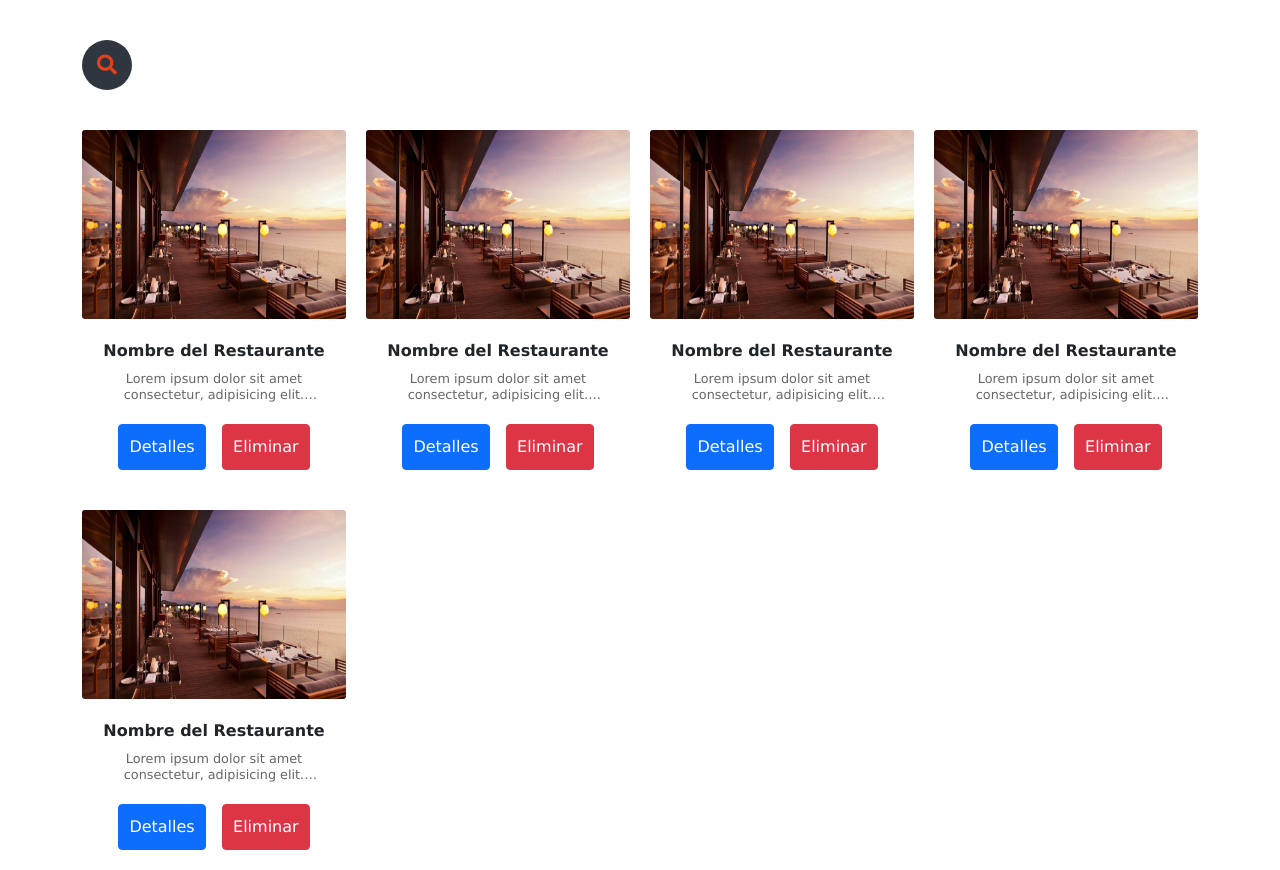
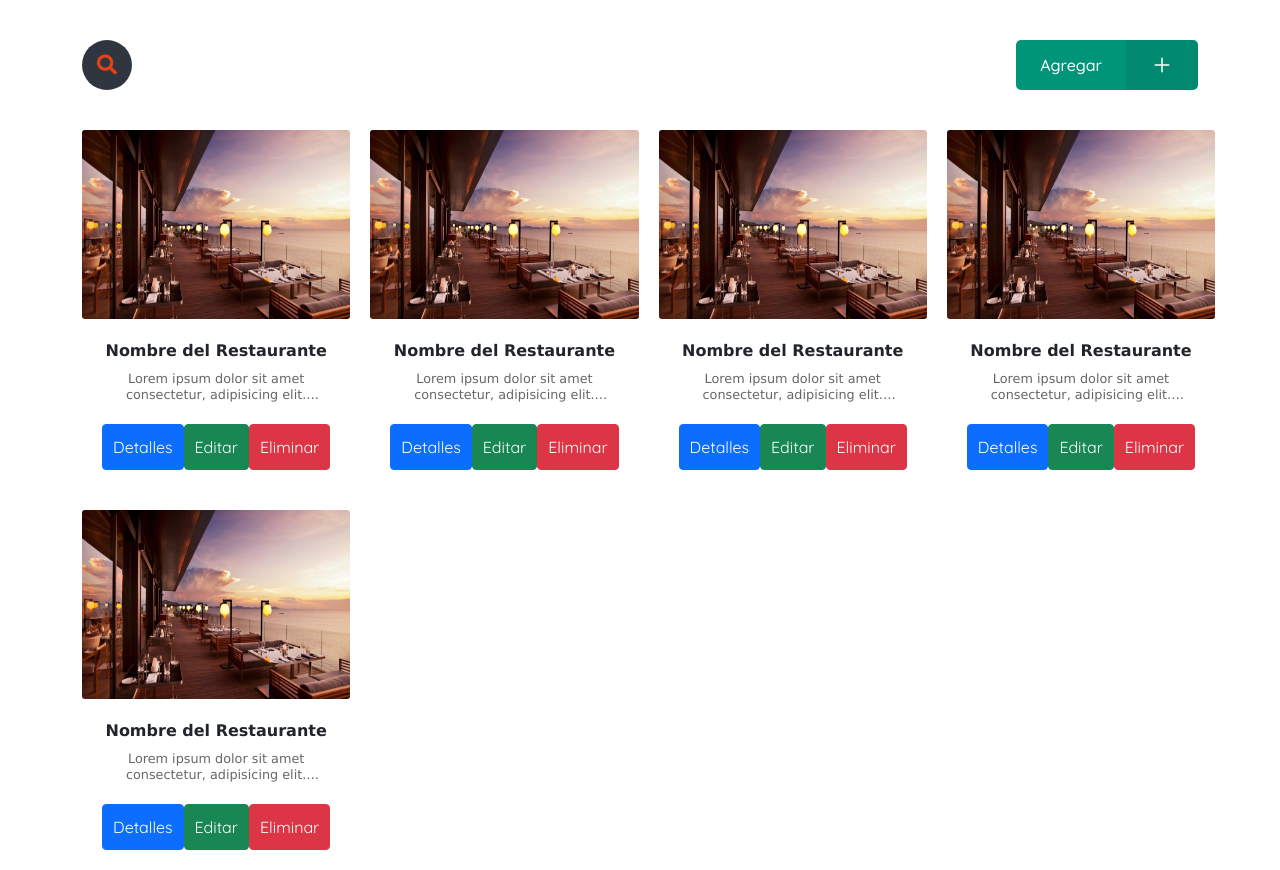
Before and after one commit to jirenuki-69/JAJAX-Restaurant, a PHP site: page /pages/catalogo.php in a window 1280 px wide. Run offline with PHP 8.4, Linux system fonts and the light colour scheme; some libraries are stand-ins or nearby versions.

Commit message:
Add & Edit Buttons

```diff
--- a/css/catalogo.css
+++ b/css/catalogo.css
@@ -12,6 +12,54 @@ body {
 .catalog-container {
   width: 100%;
   margin-top: 40px;
+}
+
+.catalog-header {
+  width: 100%;
+  display: flex;
+  flex-direction: row;
+  justify-content: space-between;
+}
+
+.custom-button {
+  display: inline-flex;
+  height: 50px;
+  padding: 0;
+  background: #009578;
+  border: none;
+  outline: none;
+  border-radius: 5px;
+  overflow: hidden;
+  font-size: 16px;
+  font-weight: 500;
+  cursor: pointer;
+  font-family: 'Quicksand', sans-serif;
+}
+
+.btn {
+  font-family: 'Quicksand', sans-serif;
+}
+
+.custom-button:hover {
+  background: #008168;
+}
+
+.custom-button:active {
+  background: #006E58;
+}
+
+.button-text,
+.button-icon {
+  display: inline-flex;
+  align-items: center;
+  padding: 0 24px;
+  color: var(--light-color);
+  height: 100%;
+}
+
+.button-icon {
+  font-size: 1.5em;
+  background-color: rgba(0, 0, 0, 0.08);
 }
 
 .search-box {
@@ -123,7 +171,6 @@ body {
   display: flex;
   flex: 1;
   width: 100%;
-  display: flex;
   justify-content: space-evenly;
 }
 
--- a/pages/catalogo.php
+++ b/pages/catalogo.php
@@ -7,14 +7,25 @@
   ?>
   <link rel="stylesheet" href="../css/catalogo.css">
   <link rel="stylesheet" href="https://use.fontawesome.com/releases/v5.6.3/css/all.css" integrity="sha384-UHRtZLI+pbxtHCWp1t77Bi1L4ZtiqrqD80Kn4Z8NTSRyMA2Fd33n5dQ8lWUE00s/" crossorigin="anonymous">
+  <link rel="preconnect" href="https://fonts.googleapis.com">
+  <link rel="preconnect" href="https://fonts.gstatic.com" crossorigin>
+  <link href="https://fonts.googleapis.com/css2?family=Quicksand:wght@300;400;500;600;700&display=swap" rel="stylesheet">
   <title>Catálogo</title>
 </head>
 
 <body>
   <div class="catalog-container container">
-    <div class="search-box">
-      <button class="btn-search"><i class="fas fa-search"></i></button>
-      <input id="catalog-search" type="text" class="input-search" placeholder="Type to Search...">
+    <div class="catalog-header">
+      <div class="search-box">
+        <button class="btn-search"><i class="fas fa-search"></i></button>
+        <input id="catalog-search" type="text" class="input-search" placeholder="Type to Search...">
+      </div>
+      <button id="btn-agregar" type="button" class="custom-button">
+        <span class="button-text">Agregar</span>
+        <span class="button-icon">
+          <ion-icon name="add-outline"></ion-icon>
+        </span>
+      </button>
     </div>
     <div class="cards-container">
       <div class="my-card">
@@ -24,6 +35,7 @@
           <p class="card-desc">Lorem ipsum dolor sit amet consectetur, adipisicing elit. Consequuntur nam illum perspiciatis magni sunt quo, assumenda ducimus obcaecati? Vero, a soluta? Itaque fugiat minus cum exercitationem laboriosam, quae ipsum repellat?</p>
           <div class="card-buttons">
             <button id="btn-more-info" class="btn btn-primary">Detalles</button>
+            <button id="btn-edit" class="btn btn-success">Editar</button>
             <button id="btn-delete" class="btn btn-danger">Eliminar</button>
           </div>
         </div>
@@ -35,6 +47,7 @@
           <p class="card-desc">Lorem ipsum dolor sit amet consectetur, adipisicing elit. Consequuntur nam illum perspiciatis magni sunt quo, assumenda ducimus obcaecati? Vero, a soluta? Itaque fugiat minus cum exercitationem laboriosam, quae ipsum repellat?</p>
           <div class="card-buttons">
             <button id="btn-more-info" class="btn btn-primary">Detalles</button>
+            <button id="btn-edit" class="btn btn-success">Editar</button>
             <button id="btn-delete" class="btn btn-danger">Eliminar</button>
           </div>
         </div>
@@ -46,6 +59,7 @@
           <p class="card-desc">Lorem ipsum dolor sit amet consectetur, adipisicing elit. Consequuntur nam illum perspiciatis magni sunt quo, assumenda ducimus obcaecati? Vero, a soluta? Itaque fugiat minus cum exercitationem laboriosam, quae ipsum repellat?</p>
           <div class="card-buttons">
             <button id="btn-more-info" class="btn btn-primary">Detalles</button>
+            <button id="btn-edit" class="btn btn-success">Editar</button>
             <button id="btn-delete" class="btn btn-danger">Eliminar</button>
           </div>
         </div>
@@ -57,6 +71,7 @@
           <p class="card-desc">Lorem ipsum dolor sit amet consectetur, adipisicing elit. Consequuntur nam illum perspiciatis magni sunt quo, assumenda ducimus obcaecati? Vero, a soluta? Itaque fugiat minus cum exercitationem laboriosam, quae ipsum repellat?</p>
           <div class="card-buttons">
             <button id="btn-more-info" class="btn btn-primary">Detalles</button>
+            <button id="btn-edit" class="btn btn-success">Editar</button>
             <button id="btn-delete" class="btn btn-danger">Eliminar</button>
           </div>
         </div>
@@ -68,6 +83,7 @@
           <p class="card-desc">Lorem ipsum dolor sit amet consectetur, adipisicing elit. Consequuntur nam illum perspiciatis magni sunt quo, assumenda ducimus obcaecati? Vero, a soluta? Itaque fugiat minus cum exercitationem laboriosam, quae ipsum repellat?</p>
           <div class="card-buttons">
             <button id="btn-more-info" class="btn btn-primary">Detalles</button>
+            <button id="btn-edit" class="btn btn-success">Editar</button>
             <button id="btn-delete" class="btn btn-danger">Eliminar</button>
           </div>
         </div>
@@ -82,6 +98,7 @@
         <p class="card-desc">Lorem ipsum dolor sit amet consectetur, adipisicing elit. Consequuntur nam illum perspiciatis magni sunt quo, assumenda ducimus obcaecati? Vero, a soluta? Itaque fugiat minus cum exercitationem laboriosam, quae ipsum repellat?</p>
         <div class="card-buttons">
           <button id="btn-more-info" class="btn btn-primary">Detalles</button>
+          <button id="btn-edit" class="btn btn-success">Editar</button>
           <button id="btn-delete" class="btn btn-danger">Eliminar</button>
         </div>
       </div>
@@ -92,5 +109,7 @@
 <?php
 include '../templates/footer.php';
 ?>
+<script type="module" src="https://unpkg.com/ionicons@5.5.2/dist/ionicons/ionicons.esm.js"></script>
+<script nomodule src="https://unpkg.com/ionicons@5.5.2/dist/ionicons/ionicons.js"></script>
 
 </html>
```
